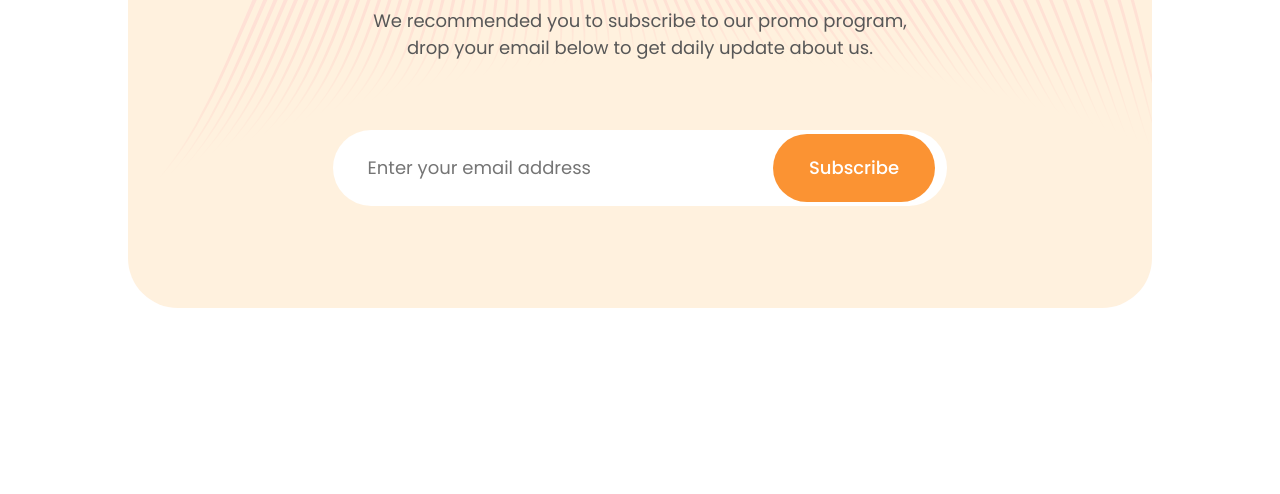
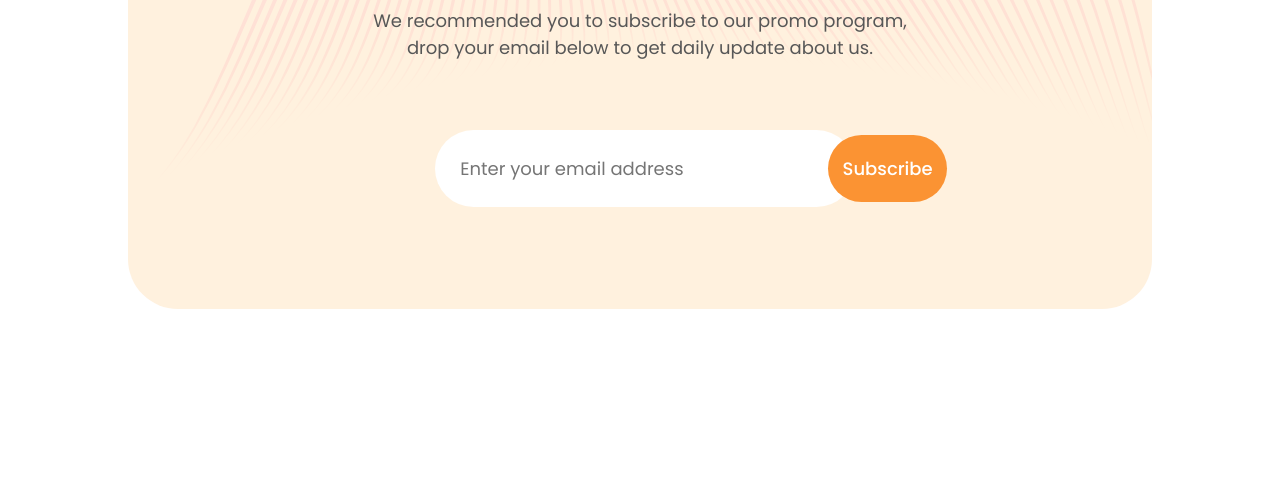
Before and after one commit to Ostik24/WebTechnology, a plain HTML site: page index.html in a window 1280 px wide. Shown: the part 4135-4629 px from the top of the page. Drawn offline with Linux system fonts and the light colour scheme.

Commit message:
refactor styles.css for improved layout and spacing in subscription section

```diff
--- a/styles.css
+++ b/styles.css
@@ -624,18 +624,21 @@ body {
     justify-content: space-between;
     margin: 5% 30% 10% 30%;
     width: 40%;
+    padding: 5px;
+    border-radius: 100px;
+    background-color: white;
 }
 
 .subscribe-input {
-    flex: 1;
     border: none;
     font-size: 18px;
     color: #575757;
     background-color: #ffffff;
-    padding: 6% 8.5%;
-    margin: 0 -25%;
+    margin-top: 0;
+    margin-bottom: 0;
     border-radius: 100px;
-    position: relative;
+    padding: 20px;
+    flex-grow: 1;
 }
 
 .subscribe-btn {
@@ -645,9 +648,7 @@ body {
     font-weight: 500;
     border: none;
     border-radius: 100px;
-    margin: 0.4% 0 0 33%;
     padding: 2% 3.5%;
-    position: absolute;
     cursor: pointer;
     transition: background-color 0.3s ease-in-out;
 }
```
